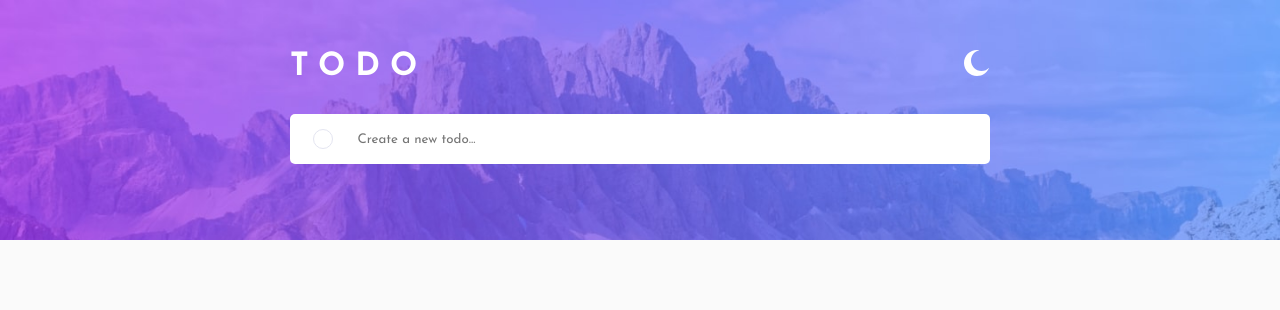
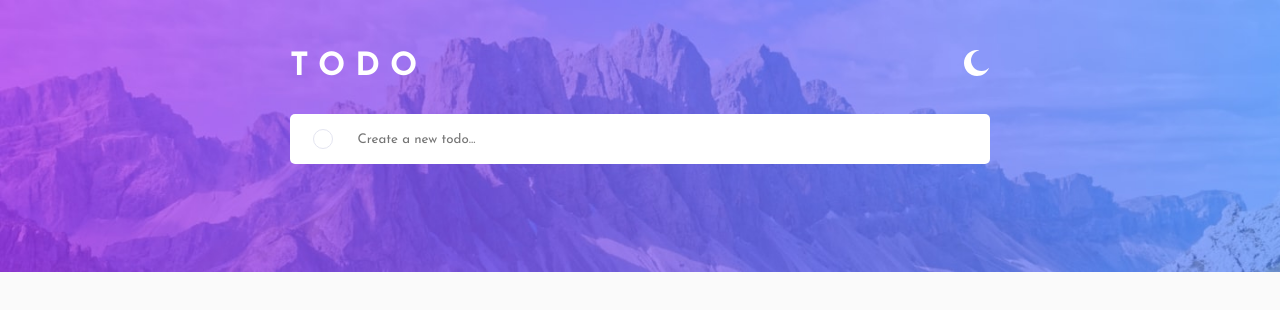
Before and after one commit to urreita9/todo-app, a React (Create React App) app: page / in a window 1280 px wide. Shown: the top 310 px of the page. Built offline with nearby package versions, Linux system fonts and the light colour scheme.

Commit message:
finishing styling

```diff
--- a/public/index.html
+++ b/public/index.html
@@ -3,7 +3,7 @@
   <head>
     <meta charset="utf-8" />
     <link rel="icon" href="%PUBLIC_URL%/favicon.ico" />
-    <meta name="viewport" content="width=device-width, initial-scale=1" />
+    <meta name="viewport" content="width=device-width, initial-scale=1.0, maximum-scale=1.0,user-scalable=0"/>
     <meta name="theme-color" content="#000000" />
     <meta
       name="description"
--- a/src/components/Input.jsx
+++ b/src/components/Input.jsx
@@ -5,7 +5,7 @@
     const {input, setInput, addTodo, error}=useTodo()
     return (
         <div className='input__container'>
-            <i className={`checkbox ${input.length > 0?'done':''}`} onClick={addTodo}>
+            <i className='checkbox' onClick={addTodo}>
                 {input.length>0 && <svg xmlns="http://www.w3.org/2000/svg" width="11" height="9">
                     <path fill="none" stroke="#FFF" strokeWidth="2" d="M1 4.304L3.696 7l6-6"/>
                 </svg>}
--- a/src/styles/components/_container.scss
+++ b/src/styles/components/_container.scss
@@ -6,7 +6,7 @@
 
     .backGround__image{
         width: 100vw;
-        height: 30%;
+        height: 34%;
         top: 0;
         z-index: 1;
         left: 0;
```
